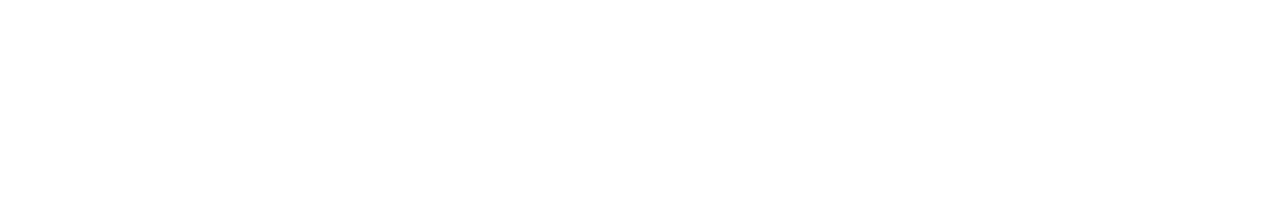
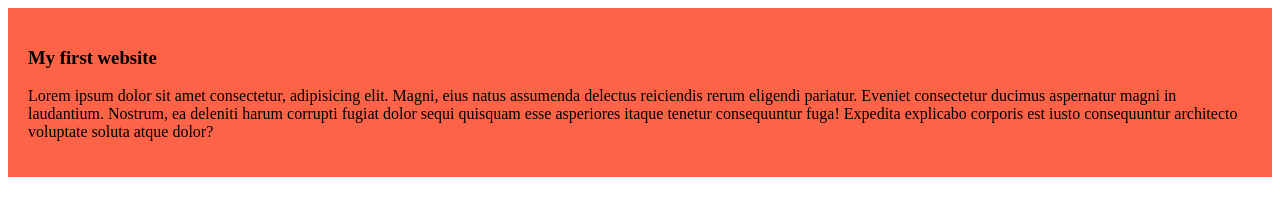
Before and after one commit to Nafiz7D/my-second-github-repo, a plain HTML site: page index.html in a window 1280 px wide. Drawn offline with Linux system fonts and the light colour scheme.

Commit message:
added the first blog

```diff
--- a/index.html
+++ b/index.html
@@ -4,8 +4,11 @@
     <meta charset="UTF-8">
     <meta name="viewport" content="width=device-width, initial-scale=1.0">
     <title>My Second Github Repo</title>
+    <link rel="stylesheet" href="style.css">
 </head>
 <body>
+    <div>  <h3>My first website</h3>
+        <p>Lorem ipsum dolor sit amet consectetur, adipisicing elit. Magni, eius natus assumenda delectus reiciendis rerum eligendi pariatur. Eveniet consectetur ducimus aspernatur magni in laudantium. Nostrum, ea deleniti harum corrupti fugiat dolor sequi quisquam esse asperiores itaque tenetur consequuntur fuga! Expedita explicabo corporis est iusto consequuntur architecto voluptate soluta atque dolor?</p></div>
 
 </body>
 </html>
--- /dev/null
+++ b/style.css
@@ -0,0 +1,4 @@
+div{
+    background-color: tomato;
+    padding: 20px;
+}
```
